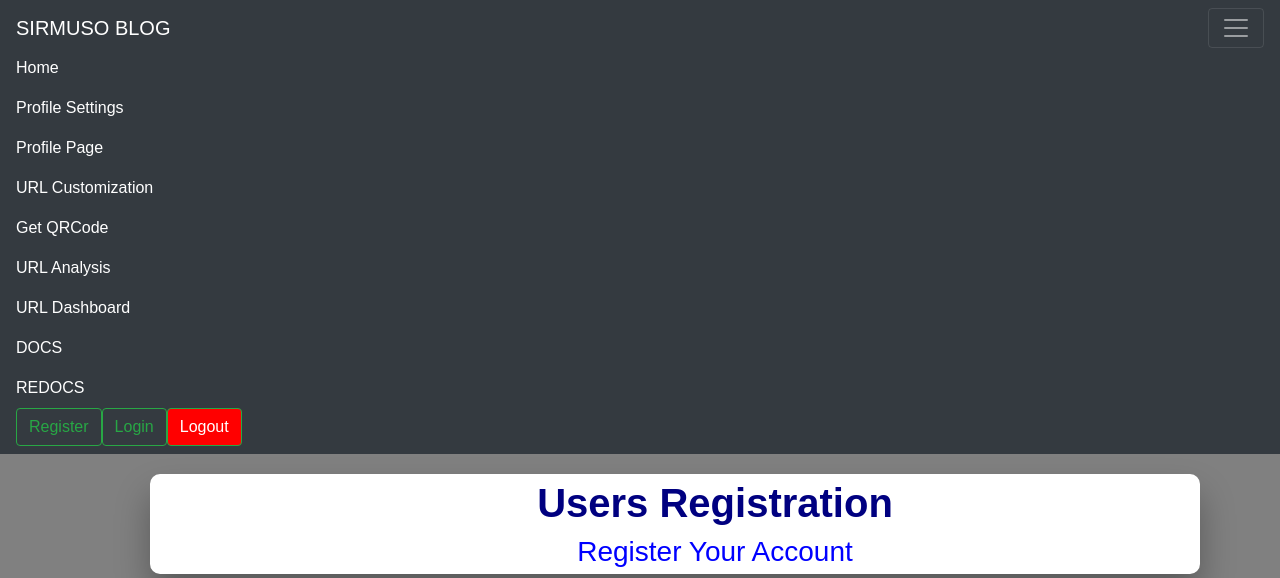
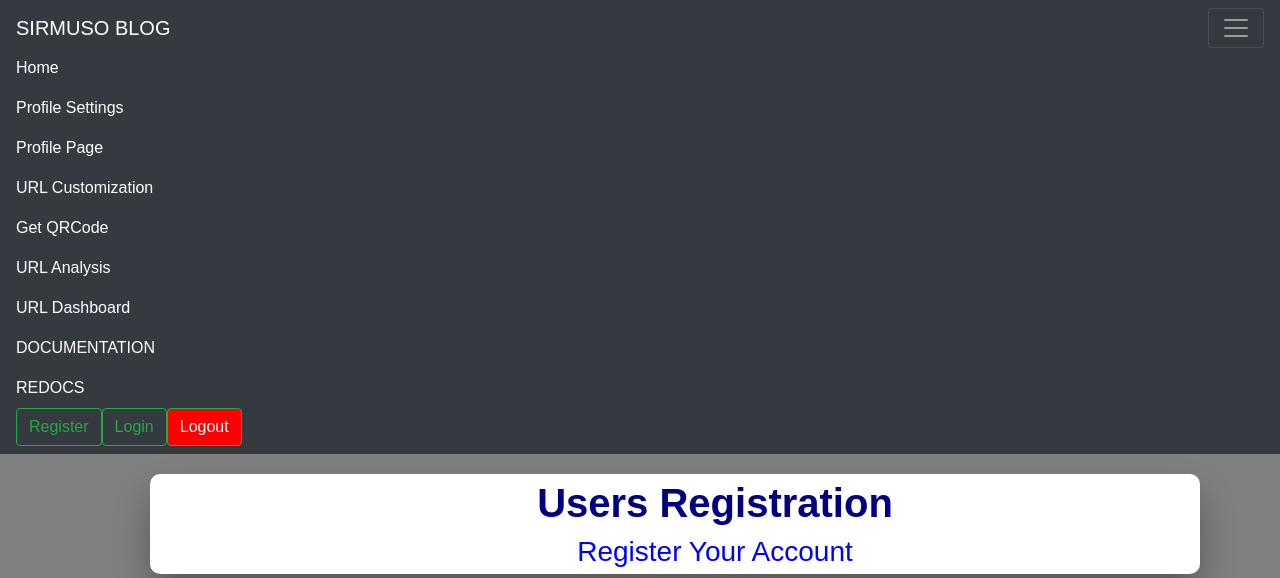
Before and after one commit to Musodiq-adeyemo/Sirmuso-Scissor-App, a FastAPI app: page /register in a window 1280 px wide, after a click that opens the changed part. Shown: the top 578 px of the page. Run offline with FastAPI, Linux system fonts and the light colour scheme; parts of the project's set-up code (start-up, migrations or seed data) failed here and were passed over; some libraries are stand-ins or nearby versions.

Commit message:
Update base.html

```diff
--- a/templates/base.html
+++ b/templates/base.html
@@ -40,11 +40,11 @@
                   <a class="nav-link" href="/user/dashboard">URL Dashboard<span class="sr-only">(current)</span></a>
                 </li>
                 <li class="nav-item active">
-                  <a class="nav-link" href="http://127.0.0.1:8000/docs">DOCS<span class="sr-only">(current)</span></a>
+                  <a class="nav-link" href="/docs">DOCUMENTATION<span class="sr-only">(current)</span></a>
                 </li>
 
                 <li class="nav-item active">
-                    <a class="nav-link" href="http://127.0.0.1:8000/redocs">REDOCS <span class="sr-only">(current)</span></a>
+                    <a class="nav-link" href="/redocs">REDOCS <span class="sr-only">(current)</span></a>
                 </li>
               </ul>
                 <form class="form-inline my-2 my-lg-0">
```
